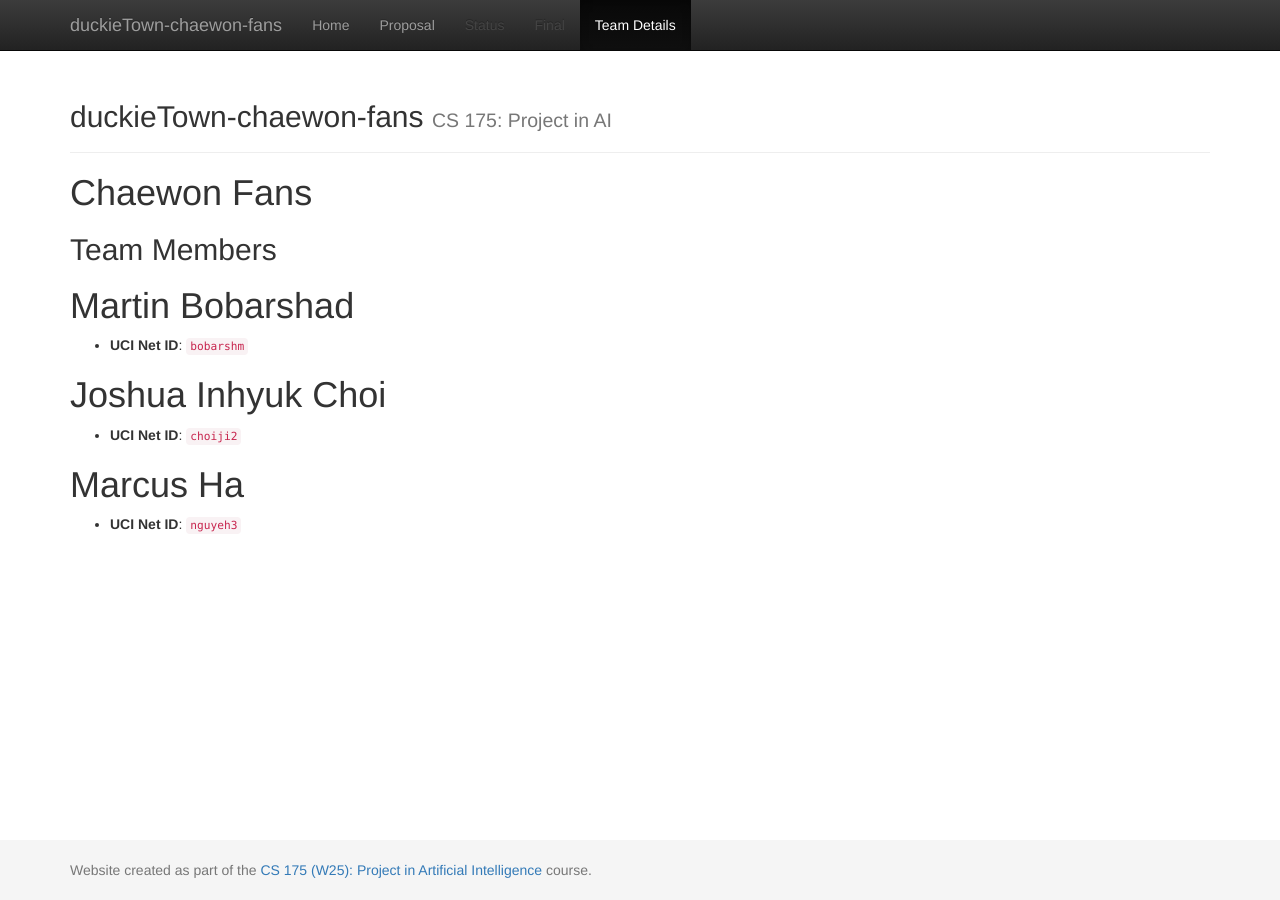
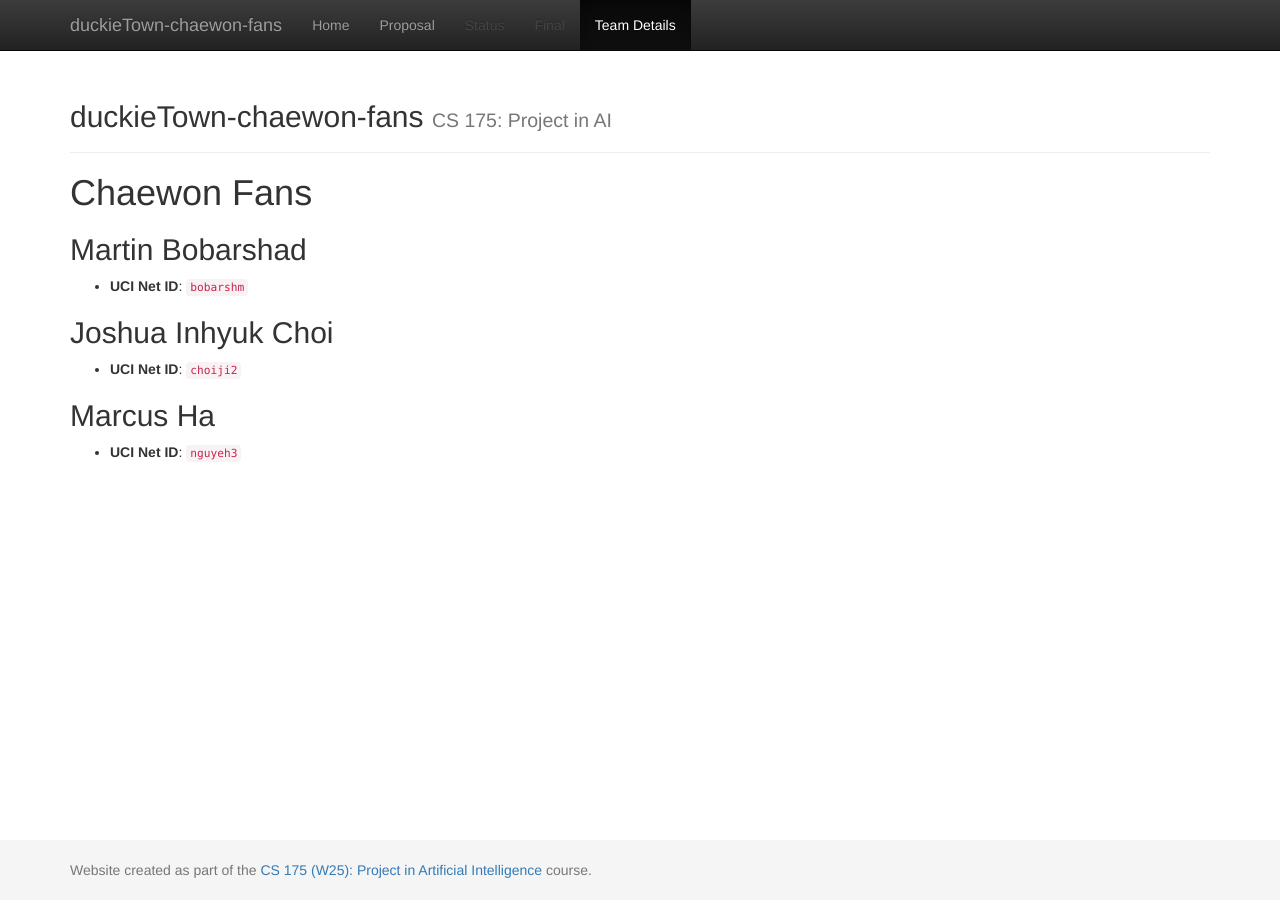
Before and after one commit to marcusha429/duckietown-chaewon-fans, a Jekyll site: the page built from docs/team.md, in a window 1280 px wide. Built offline with Jekyll 4.4.1, drawn with Linux system fonts in a browser that asks for light colours.

Commit message:
change content

```diff
--- a/docs/team.md
+++ b/docs/team.md
@@ -5,13 +5,11 @@ title:  Chaewon Fans
 
 # {{ page.title }}
 
-## Team Members
-
-# Martin Bobarshad
+## Martin Bobarshad
 - **UCI Net ID**: `bobarshm`
 
-# Joshua Inhyuk Choi
+## Joshua Inhyuk Choi
 - **UCI Net ID**: `choiji2`
 
-# Marcus Ha
+## Marcus Ha
 - **UCI Net ID**: `nguyeh3`
```
